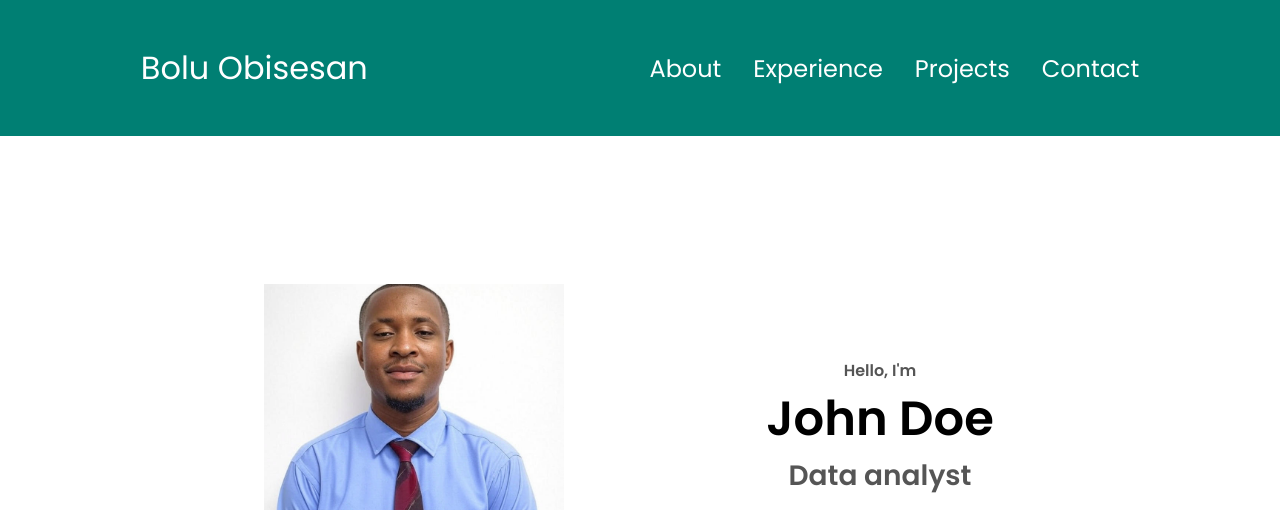
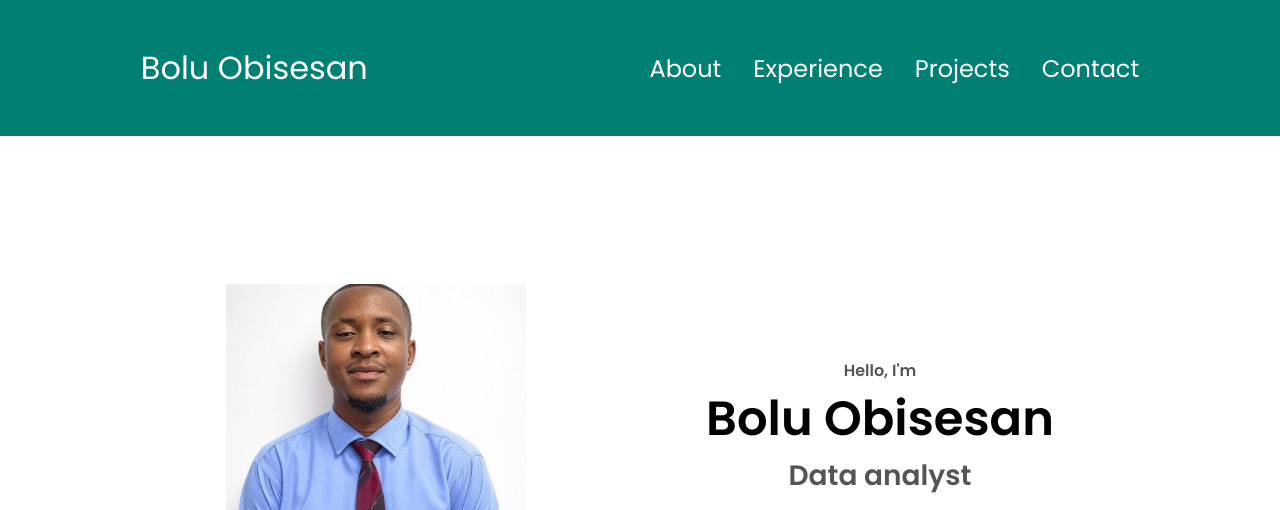
Before and after one commit to BoluZeus/BoluObisesan.github.io, a plain HTML site: page index.html in a window 1280 px wide. Shown: the top 510 px of the page. Drawn offline with Linux system fonts and the light colour scheme.

Commit message:
Update index.html

```diff
--- a/index.html
+++ b/index.html
@@ -21,7 +21,7 @@
       </div>
     </nav>
     <nav id="hamburger-nav">
-      <div class="logo">John Doe</div>
+      <div class="logo">Bolu Obisesan</div>
       <div class="hamburger-menu">
         <div class="hamburger-icon" onclick="toggleMenu()">
           <span></span>
@@ -42,7 +42,7 @@
       </div>
       <div class="section__text">
         <p class="section__text__p1">Hello, I'm</p>
-        <h1 class="title">John Doe</h1>
+        <h1 class="title">Bolu Obisesan</h1>
         <p class="section__text__p2">Data analyst</p>
         <div class="btn-container">
           <button
```
